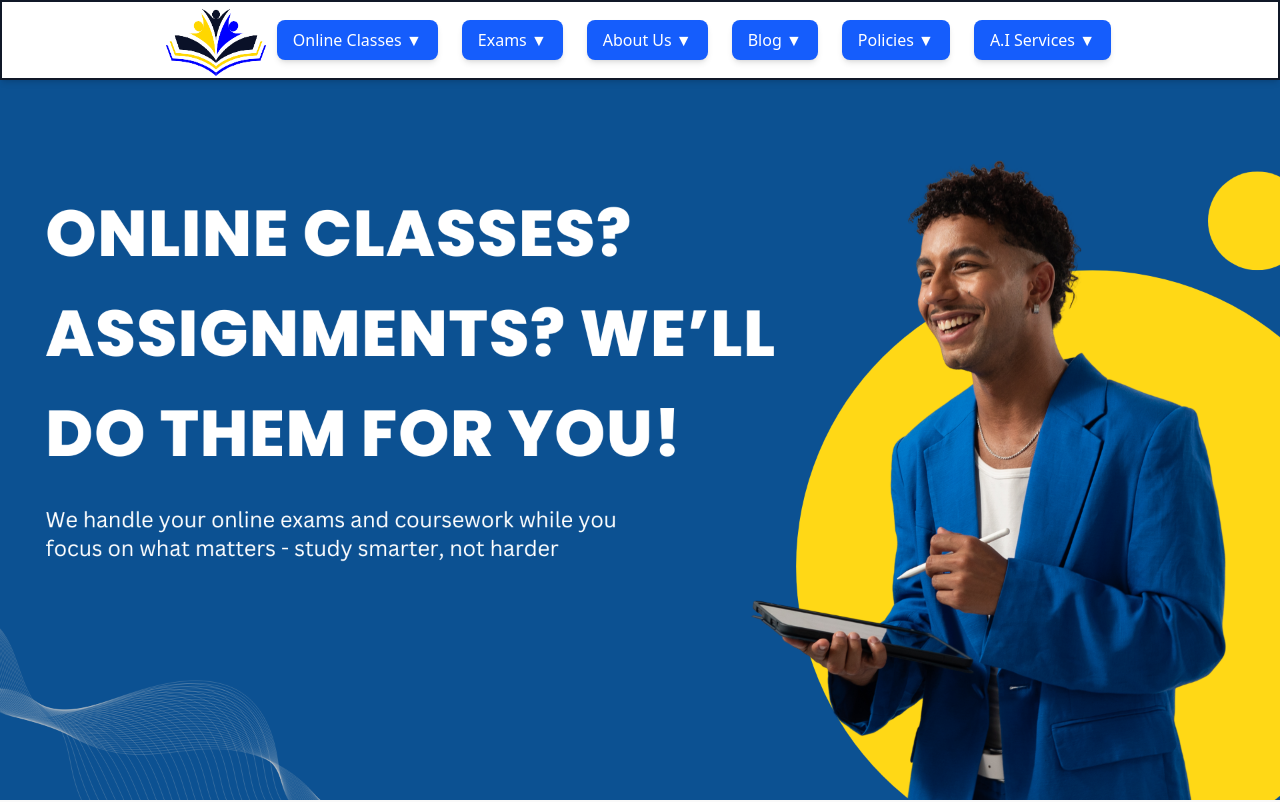
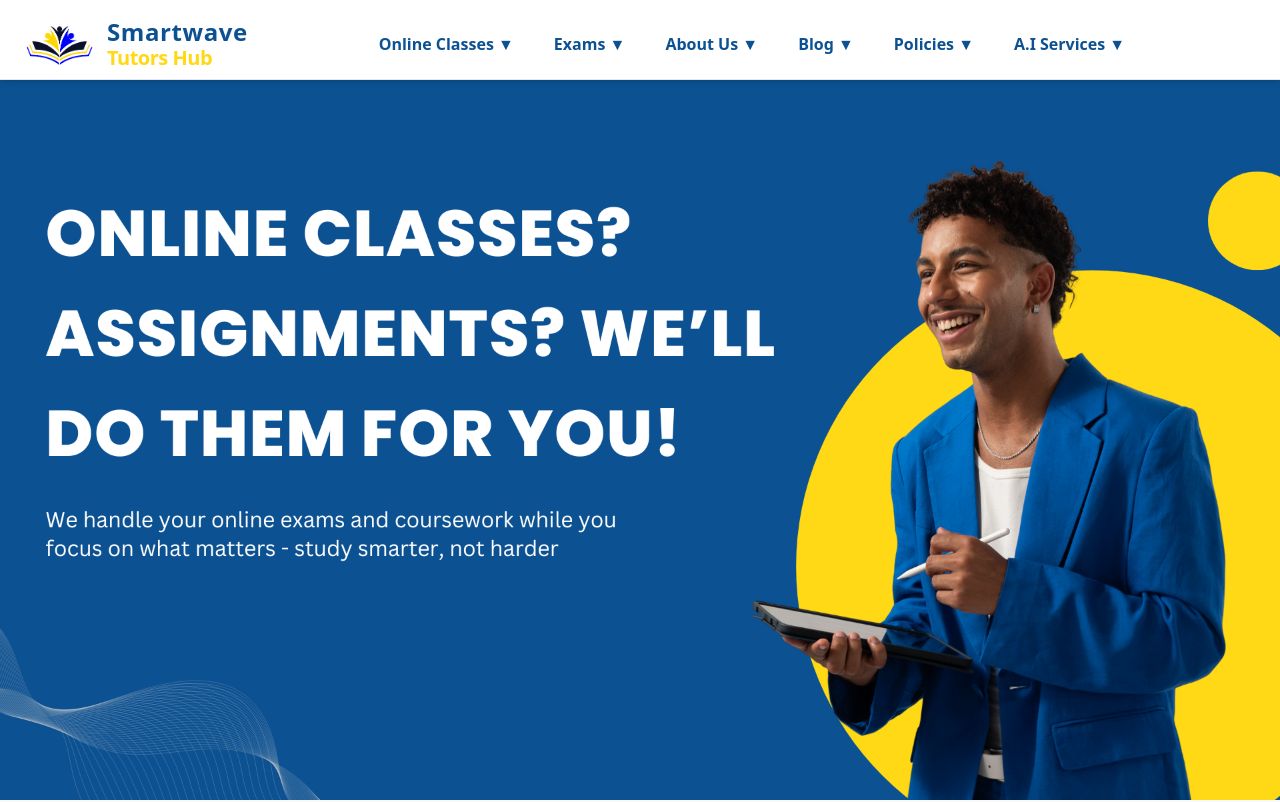
Before and after one commit to dev-oriel/Online-Tutors-Hub, a React (Vite) app: page / in a window 1280 px wide. Shown: the top 802 px of the page. Built offline with nearby package versions, Linux system fonts and the light colour scheme.

Commit message:
Modified the homepage

```diff
--- a/src/components/AboutSection.jsx
+++ b/src/components/AboutSection.jsx
@@ -13,11 +13,11 @@ const AboutSection = () => {
           initial={{ opacity: 0, y: -20 }}
           animate={{ opacity: 1, y: 0 }}
           transition={{ duration: 0.5 }}
-          className="text-4xl font-bold text-[#0c5192] mb-6"
+          className="text-4xl font-extrabold text-[#0c5192] mb-6"
         >
           About Us
         </motion.h2>
-        <p className="text-gray-600 text-lg max-w-3xl mx-auto mb-12">
+        <p className="text-gray-600  text-lg max-w-3xl mx-auto mb-12">
           Discover how Smartwave Tutors Hub supports students around the world
           with expert-led, personalized academic services.
         </p>
@@ -26,7 +26,7 @@ const AboutSection = () => {
       {/* Block 1: About Us */}
       <div className="max-w-6xl mx-auto grid md:grid-cols-2 items-center gap-12 mb-20">
         <div>
-          <h3 className="text-2xl font-semibold text-[#0c5192] mb-4">
+          <h3 className="text-2xl font-bold text-[#0c5192] mb-4">
             Begin Your Academic Success Story with Smartwave Tutors Hub
           </h3>
           <p className="text-gray-700 text-lg leading-relaxed">
@@ -64,7 +64,7 @@ const AboutSection = () => {
           />
         </div>
         <div>
-          <h3 className="text-2xl font-semibold text-[#0c5192] mb-4">
+          <h3 className="text-2xl font-bold text-[#0c5192] mb-4">
             What We Offer
           </h3>
           <p className="text-gray-700 text-lg leading-relaxed">
@@ -80,7 +80,7 @@ const AboutSection = () => {
       {/* Block 3: How Should I Place an Order? */}
       <div className="max-w-6xl mx-auto grid md:grid-cols-2 items-center gap-12">
         <div>
-          <h3 className="text-2xl font-semibold text-[#0c5192] mb-4">
+          <h3 className="text-2xl font-bold text-[#0c5192] mb-4">
             How Should I Place an Order?
           </h3>
           <p className="text-gray-700 text-lg leading-relaxed">
--- a/src/components/FeaturesSection.jsx
+++ b/src/components/FeaturesSection.jsx
@@ -39,7 +39,7 @@ const FeaturesSection = () => {
           initial={{ opacity: 0, y: -20 }}
           whileInView={{ opacity: 1, y: 0 }}
           transition={{ duration: 0.5 }}
-          className="text-4xl font-bold text-[#0c5192] mb-6"
+          className="text-4xl font-extrabold font-bold text-[#0c5192] mb-6"
         >
           Why Choose Us
         </motion.h2>
--- a/src/components/Introductory.jsx
+++ b/src/components/Introductory.jsx
@@ -5,7 +5,7 @@ const Introductory = () => {
     <section className="bg-white py-16 px-4 sm:px-10 lg:px-20 text-gray-800">
       <div className="max-w-6xl mx-auto">
         <div className="text-center mb-12">
-          <h2 className="text-4xl sm:text-5xl font-extrabold leading-tight text-[#0c5192] mb-4">
+          <h2 className="text-4xl font-extrabold leading-tight text-[#0c5192] mb-4">
             Trusted Online Class & Exam Help Services
           </h2>
           <p className="text-lg sm:text-xl text-gray-600">
--- a/src/components/Navbar.jsx
+++ b/src/components/Navbar.jsx
@@ -21,19 +21,27 @@ const Navbar = () => {
   };
 
   return (
-    <nav className="bg-[#ffffff] shadow-md fixed w-full h-20 top-0 z-50 border-2 flex">
-      <div className="max-w-7xl mx-auto px-6 py-4 flex items-center justify-between">
+    <nav className="bg-white shadow-md fixed w-full h-20 top-0 z-50 border-b border-gray-200">
+      <div className="max-w-7xl mx-auto px-4 sm:px-6 py-4 flex items-center w-full">
         {/* Logo */}
-        <Link to="/" className="text-4xl font-bold text-[#0c5192]">
+        <div className="flex-none">
+          <Link to="/" className="flex items-center space-x-3">
             <img
               src={logo}
-            alt="Smartwave Tutors Hub Hub Logo"
-            className="h-24 w-full"
+              alt="Smartwave Tutors Hub Logo"
+              className="h-12 sm:h-14 w-auto object-contain transition-all duration-300 hover:scale-105"
             />
+            <span className="text-xl sm:text-2xl font-extrabold tracking-wide text-[#0c5192]">
+              Smartwave
+              <span className="block text-xl font-semibold text-[#ffd816] -mt-1 tracking-tight">
+                Tutors Hub
+              </span>
+            </span>
           </Link>
+        </div>
 
         {/* Desktop Navigation */}
-        <div className="hidden md:flex items-center space-x-6 font-medium relative w-full justify-center">
+        <div className="hidden md:flex items-center space-x-6 font-medium flex-1 justify-center">
           {desktopMenus.map((menu) => (
             <div
               key={menu.key}
@@ -41,19 +49,18 @@ const Navbar = () => {
               onMouseEnter={() => handleMouseEnter(menu.key)}
               onMouseLeave={handleMouseLeave}
             >
-              <button className="text-[#0c5192] hover:text-[#ffd816] font-semibold">
+              <button className="bg-transparent text-[#0c5192] hover:text-[#ffd816] font-semibold px-2 py-1 focus:outline-none focus:ring-0 focus:bg-transparent active:bg-transparent hover:bg-transparent">
                 {menu.label} ▼
               </button>
 
               {dropdown === menu.key && (
-                // Centered dropdown (relative to entire navbar)
                 <div className="fixed top-20 left-1/2 transform -translate-x-1/2 bg-white shadow-xl border border-gray-200 z-50 w-[1100px] p-8 rounded-lg">
                   <div className="grid grid-cols-4 gap-6">
                     {menu.links.map((link, idx) => (
                       <Link
                         key={idx}
                         to={link.to}
-                        className="text-sm text-gray-700 hover:text-[#0c5192] border-b border-dotted border-gray-300 py-1"
+                        className="text-sm text-gray-700 hover:text-[#ffd816] border-b border-dotted border-gray-300 py-1"
                       >
                         {link.text}
                       </Link>
@@ -65,16 +72,18 @@ const Navbar = () => {
           ))}
         </div>
 
-        {/* Mobile Menu Toggle */}
+        {/* Mobile Toggle */}
+        <div className="flex-none md:hidden">
           <button
             onClick={() => setIsOpen(!isOpen)}
-          className="md:hidden text-[#0c5192]"
+            className="text-[#0c5192] focus:outline-none"
           >
             {isOpen ? <FaTimes size={24} /> : <FaBars size={24} />}
           </button>
         </div>
+      </div>
 
-      {/* Mobile Menu Content */}
+      {/* Mobile Navigation */}
       {isOpen && (
         <div className="md:hidden absolute top-20 left-0 w-full bg-white shadow-md py-4 flex flex-col items-center space-y-4 z-40">
           {mobileLinks.map((link, idx) => (
--- a/src/components/TestimonialsSection.jsx
+++ b/src/components/TestimonialsSection.jsx
@@ -33,7 +33,7 @@ const TestimonialsSection = () => {
     <section className="bg-white py-16 px-4 sm:px-6 lg:px-20">
       <div className="max-w-7xl mx-auto text-center mb-12">
         <h2 className="text-3xl sm:text-4xl font-bold text-gray-800">
-          What Our Students Say
+          What Our Clients Say
         </h2>
         <p className="mt-2 text-gray-500">
           Real feedback from learners who’ve trusted Online Tutors Hub with
--- a/src/index.css
+++ b/src/index.css
@@ -5,17 +5,13 @@ body {
   @apply bg-gray-100 text-gray-900;
 }
 
-/* Custom Link Styles */
+/* Custom Link Styles
 a {
   @apply font-medium text-blue-600 hover:text-blue-800;
 }
-
-/* Button Styles */
+*/
+/* Button Styles
 button {
   @apply bg-blue-600 text-white font-medium py-2 px-4 rounded-lg shadow-md transition hover:bg-blue-700;
 }
-
-a {
-  text-decoration: none !important;
-  color: inherit !important;
-}
+*/
--- a/src/pages/Home.jsx
+++ b/src/pages/Home.jsx
@@ -13,8 +13,8 @@ const Home = () => {
       <AboutSection />
       <FeaturesSection />
       <Introductory />
+      <Trusted />
       <TestimonialsSection />
-      <Trusted />
     </div>
   );
 };
```
Also changed, not shown: src/components/Footer.jsx (+12 -12 lines). Lines whose indentation alone changed are shown as unchanged.
